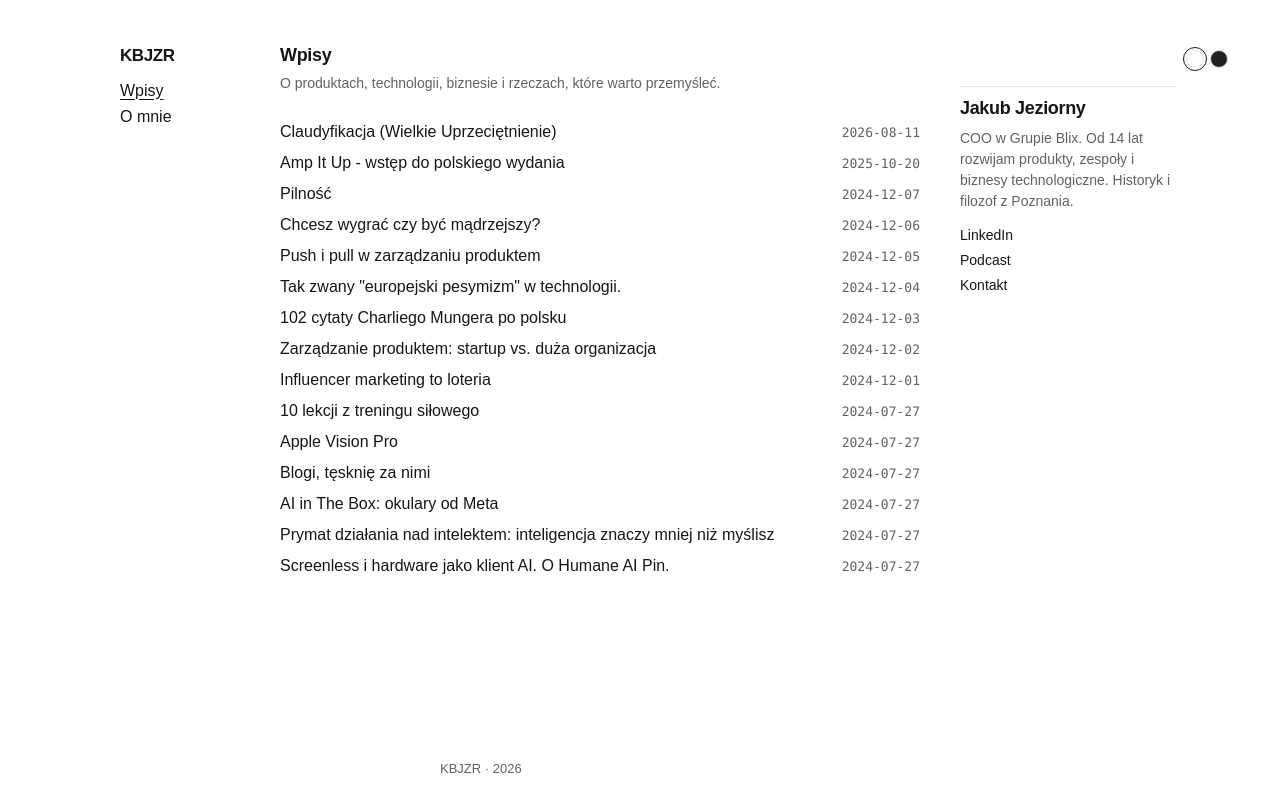
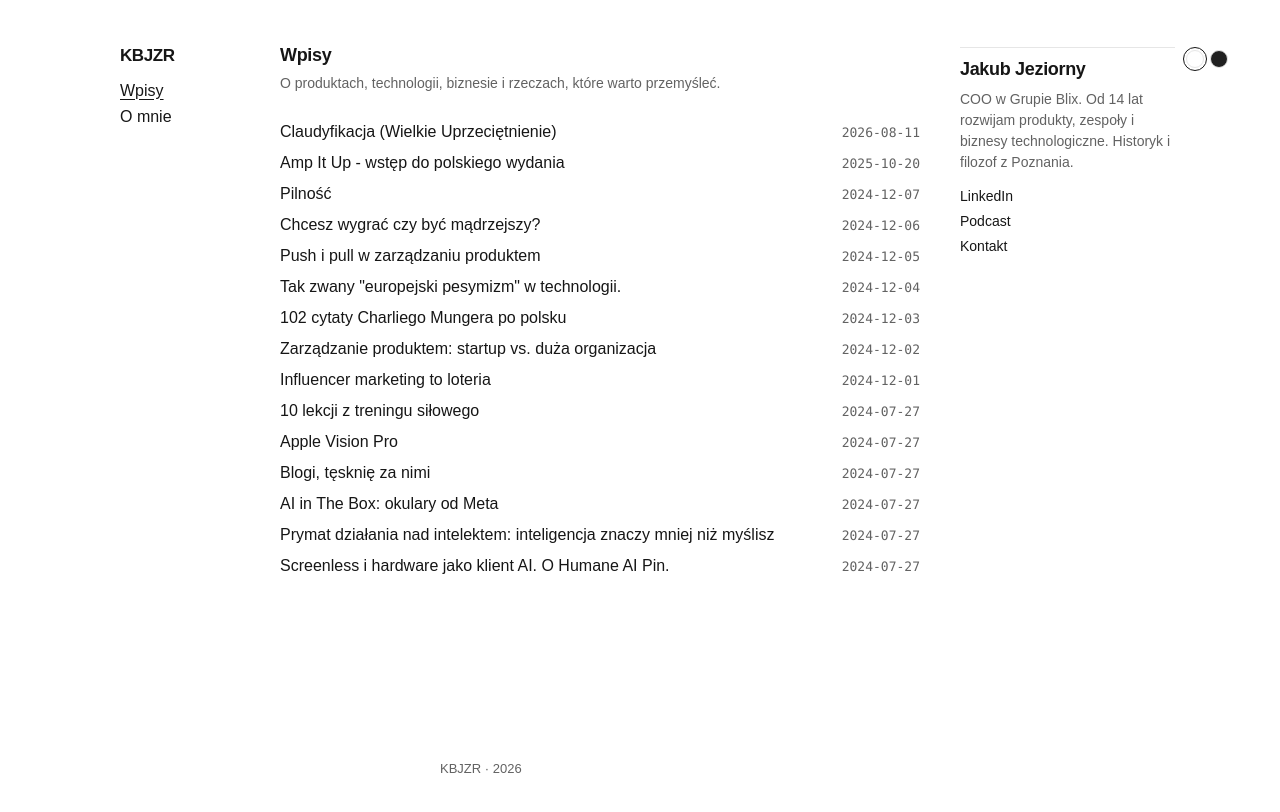
Before and after one commit to jeziorny/kbjzr-blog, a React (Vite) app: page / in a window 1280 px wide. Shown: the top 812 px of the page. Built offline with nearby package versions, Linux system fonts and the light colour scheme.

Commit message:
Align author note with post heading

```diff
--- a/src/index.css
+++ b/src/index.css
@@ -271,7 +271,6 @@ button, input { font: inherit; }
     margin-left: 280px;
   }
 
-  .author-note { margin-top: 42px; }
   .article { transform: translateX(max(64px, calc((100vw - 1200px) / 2 + 64px))); }
 }
 
```
Also changed, not shown: 1 other file (tests, documents, lock files or other folders).
